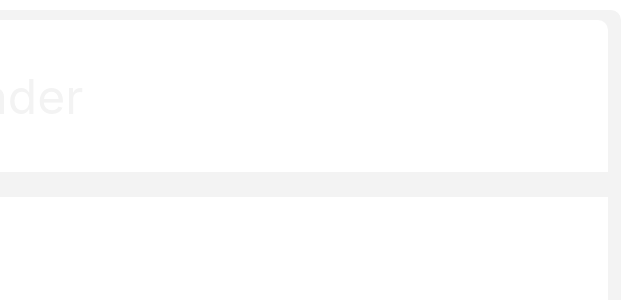
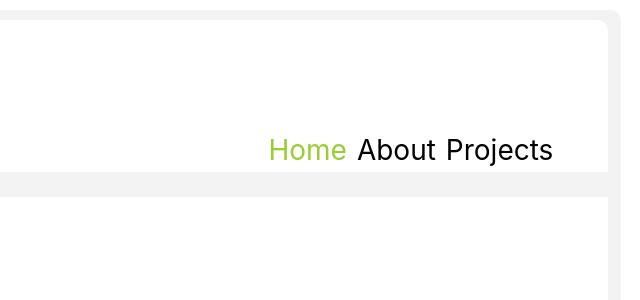
Before and after one commit to hass321/Portfolio, a React (Create React App) app: page / in a window 1280 px wide. Shown: the top 300 px of the page, without its empty margins (640-1280 px from the left). Built offline with nearby package versions, Linux system fonts and the light colour scheme.

Commit message:
appRouter added and header updated

```diff
--- a/package.json
+++ b/package.json
@@ -5,6 +5,7 @@
   "dependencies": {
     "react": "^16.6.3",
     "react-dom": "^16.6.3",
+    "react-router-dom": "^4.3.1",
     "react-scripts": "2.1.1"
   },
   "scripts": {
--- a/src/App.css
+++ b/src/App.css
@@ -50,3 +50,24 @@
   box-sizing: content-box;
   font-size: 52px;
 }
+
+.row__flex{
+  display: flex;
+  flex: 1;
+  width: 100%;
+  height: 100%;
+}
+
+.row__flex--1{
+  flex:1;
+}
+.row__flex--2{
+  display: flex;
+  flex: 1;
+  align-items: flex-end;
+  justify-content: flex-end;
+  padding-right:50px;
+}
+.navlink{
+  padding: 5px;
+}
--- a/src/App.js
+++ b/src/App.js
@@ -1,14 +1,17 @@
 import React, { Component } from 'react';
 import './App.css';
-
+import { BrowserRouter, Route, Switch } from 'react-router-dom';
 // Screens
 import Home from './screens/Home/Home';
+
+// AppRouter
+import AppRouter from './AppRouter/AppRouter';
 
 class App extends Component {
   render() {
     return (
       <div className="container">
-        <Home />
+        <AppRouter />
       </div>
     );
   }
--- /dev/null
+++ b/src/AppRouter/AppRouter.js
@@ -0,0 +1,27 @@
+import React,{ Fragment } from 'react';
+import { BrowserRouter, Route, Switch } from 'react-router-dom';
+
+
+// Components
+import Header from '../components/Header/Header';
+// Screens
+import Home from  '../screens/Home/Home';
+import About from '../screens/About/About';
+import Projects from '../screens/Projects/Projects';
+
+const AppRouter = () => {
+    return(
+        <BrowserRouter>
+            <Fragment>
+                <Header />
+                <Switch>
+                    <Route path="/" component={Home} exact/>
+                    <Route path="/about" component={About} exact/>
+                    <Route path="/projects" component={Projects} exact/>
+                </Switch>
+            </Fragment>
+        </BrowserRouter>
+    )
+};
+
+export default AppRouter;
--- a/src/components/Header/Header.js
+++ b/src/components/Header/Header.js
@@ -1,12 +1,45 @@
 import React from 'react';
 import '../../App.css';
+import {NavLink} from 'react-router-dom';
 
+
+const styles = {
+  navlink: {
+    padding: '5px',
+    fontSize: '28px',
+    textDecoration: 'none',
+    color: 'black',
+    transition: 'all .5ms'
+  },
+  activeNav: {
+    color: 'yellowgreen'
+  }
+}
 
 const Header = () => {
     return (
         <div className="header">
-          <div className="row">
-            <div className="heading">Header</div>
+          <div className="row__flex">
+            <div className="row__flex--1"></div>
+            <div className="row__flex--2">
+              <NavLink
+                to="/" activeStyle={styles.navlink}
+                exact
+                activeStyle={styles.activeNav}
+                style={styles.navlink}
+              >Home</NavLink>
+              <NavLink
+                to="/about"
+                activeStyle={styles.activeNav}
+                style={styles.navlink}
+              >
+              About</NavLink>
+              <NavLink
+                to="/projects"
+                activeStyle={styles.activeNav}
+                style={styles.navlink}
+              >Projects</NavLink>
+            </div>
           </div>
         </div>
     )
--- /dev/null
+++ b/src/screens/About/About.js
@@ -0,0 +1,19 @@
+import React,{ Component, Fragment } from 'react';
+
+// Components
+import Alternate from '../../components/Alternate/Alternate';
+
+
+class About extends Component{
+    render() {
+        return (
+            <Fragment>
+                <div className="mainContent">
+                    <Alternate name={'About'} />
+                </div>
+            </Fragment>
+        )
+    }
+}
+
+export default About;
--- a/src/screens/Home/Home.js
+++ b/src/screens/Home/Home.js
@@ -9,7 +9,6 @@ export default class Home extends Component {
   render() {
     return (
       <Fragment>
-        <Header />
         <div className="mainContent">
             <Alternate name={'Home'} />
         </div>
--- /dev/null
+++ b/src/screens/Projects/Projects.js
@@ -0,0 +1,19 @@
+import React,{ Component, Fragment } from 'react';
+
+// Components
+import Alternate from '../../components/Alternate/Alternate';
+
+
+class Projects extends Component{
+    render() {
+        return (
+            <Fragment>
+                <div className="mainContent">
+                    <Alternate name={'Projects'} />
+                </div>
+            </Fragment>
+        )
+    }
+}
+
+export default Projects;
```
Also changed, not shown: 1 other file (tests, documents, lock files or other folders).
